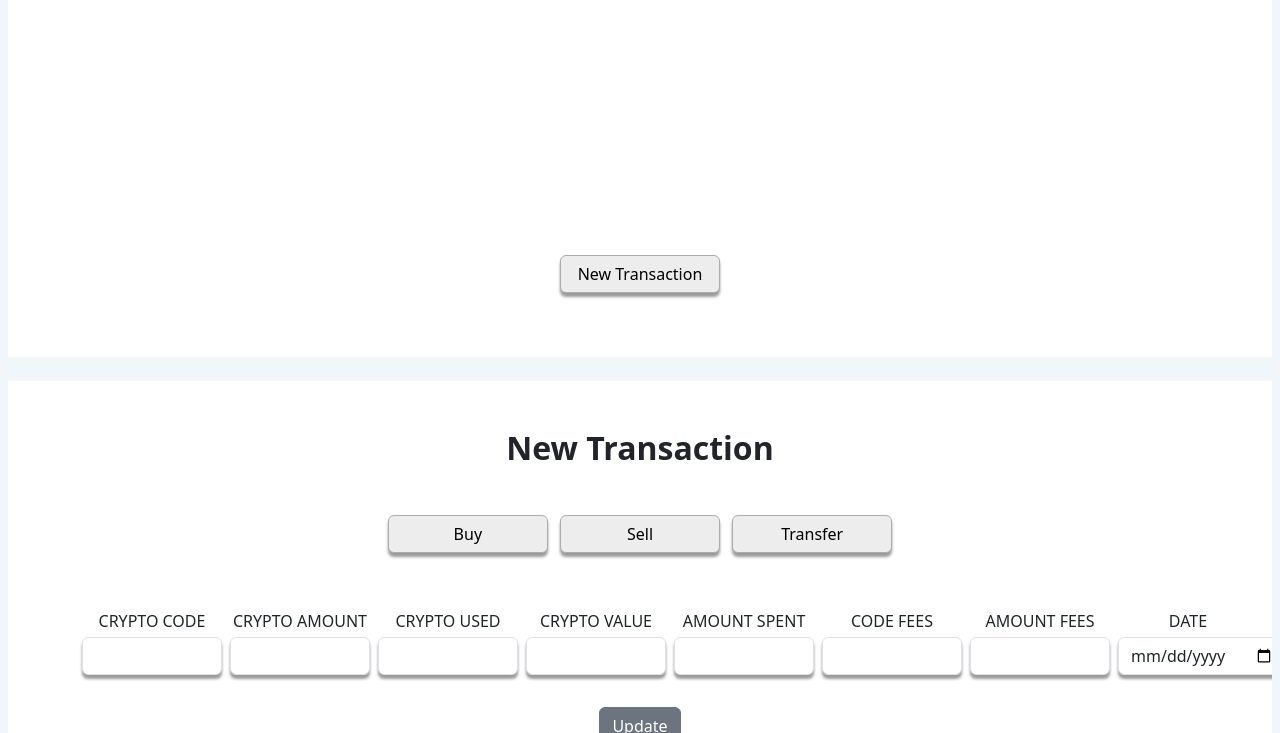
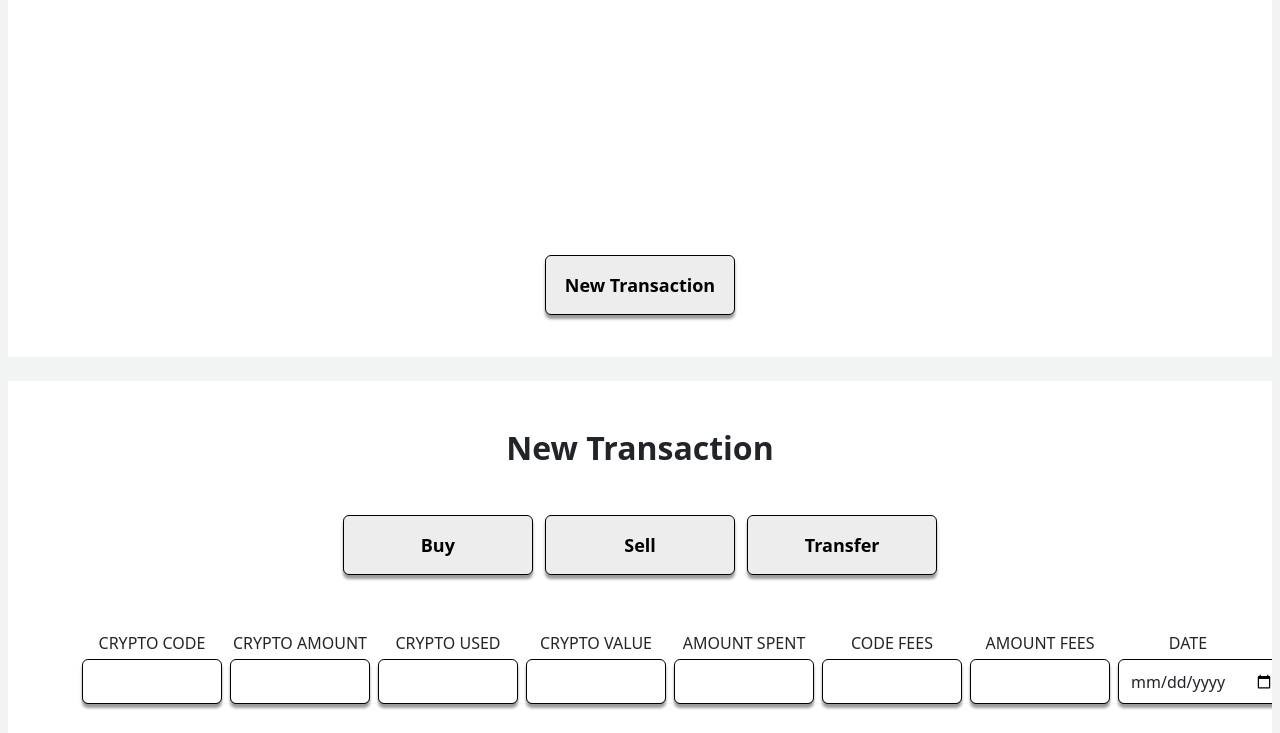
Before and after one commit to Adrlmb/front-finance, a plain HTML site: page index.html in a window 1280 px wide. Shown: the part 573-1306 px from the top of the page. Drawn offline with nearby package versions, Linux system fonts and the light colour scheme.

Commit message:
css updated

```diff
--- a/style.css
+++ b/style.css
@@ -1,16 +1,23 @@
 body{
-  background-color: #2580a711;
+  background-color: #4a515411;
   padding-left: 8px !important;
   padding-right: 8px !important;
 }
 
 #btnBuy, #btnSell, #btnTransfer, #botaoNewTransaction{
-  width: 160px;
+  width: 190px;
+  height: 60px;
   background-color: #ededed;
-  border: 1px solid #ababab;
+  border: 1px solid #000000;
   box-shadow: 0 4px 3px rgba(0, 0, 0, 0.4);
-  font-weight: 500;
+  font-weight: bold;
+  font-size: 18px;
 }
+
+/* #portfolioTitle{
+  height: 100px;
+} */
+
 
 label{
   text-align: center;
@@ -20,7 +27,9 @@ label{
 }
 
 input{
-  width: 125px;
+  width: 100px;
+  height: 45px;
+  border-color: #000000 !important;
   box-shadow: 0 4px 3px rgba(0, 0, 0, 0.4);
   text-indent: center;
 
@@ -44,3 +53,30 @@ input{
   border: 1px solid #000000;
   padding: 10px;
 }
+
+#profit{
+  color: green;
+}
+
+#allTime{
+  color: red;
+}
+
+
+/* #balance{
+  background-color: #bbbce2;
+}
+
+#graphic{
+  background-color: #a6a29b;
+} */
+
+
+:root{
+  --cor-bitcoin: #7b38b266;
+  --cor-usd: #3847b266;
+  --cor-ada: #b2573866;
+  --cor-bnb: #40b23866;
+  --cor-eth: #b0b23866;
+  --cor-black: #000000aa;
+}
```
